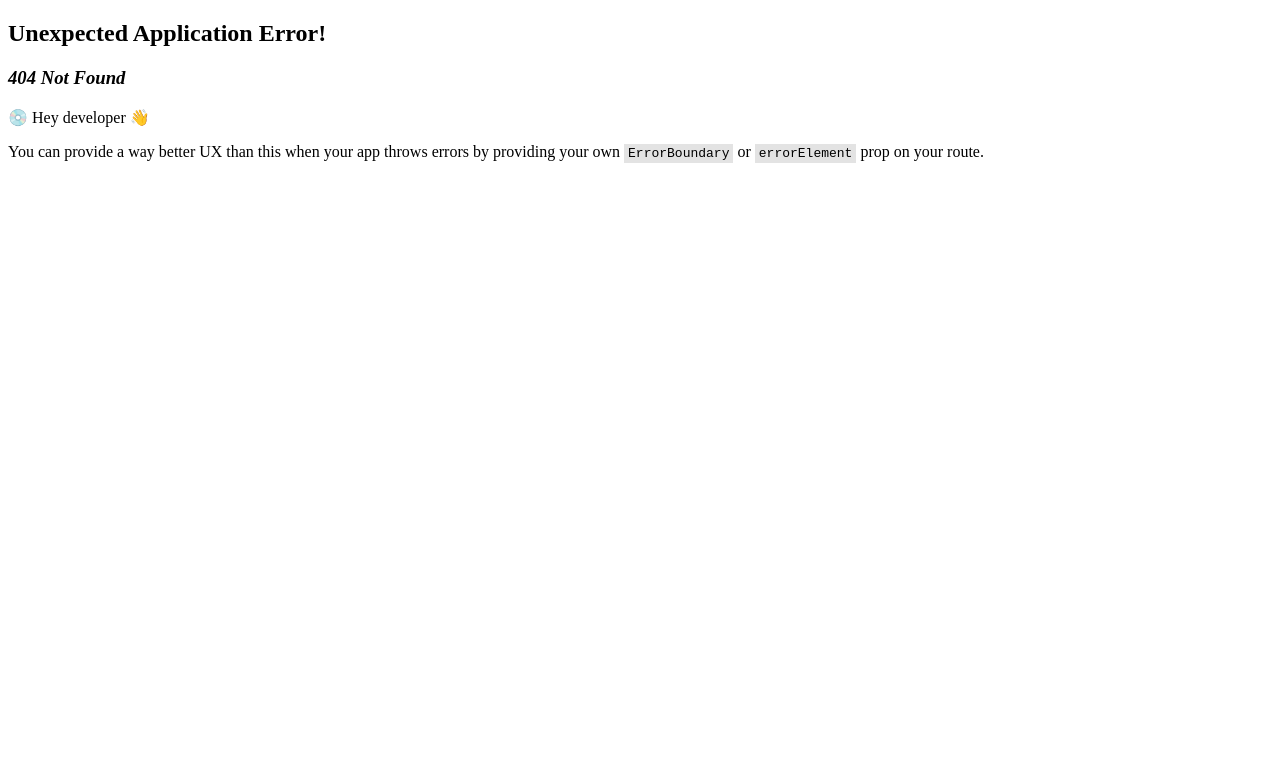
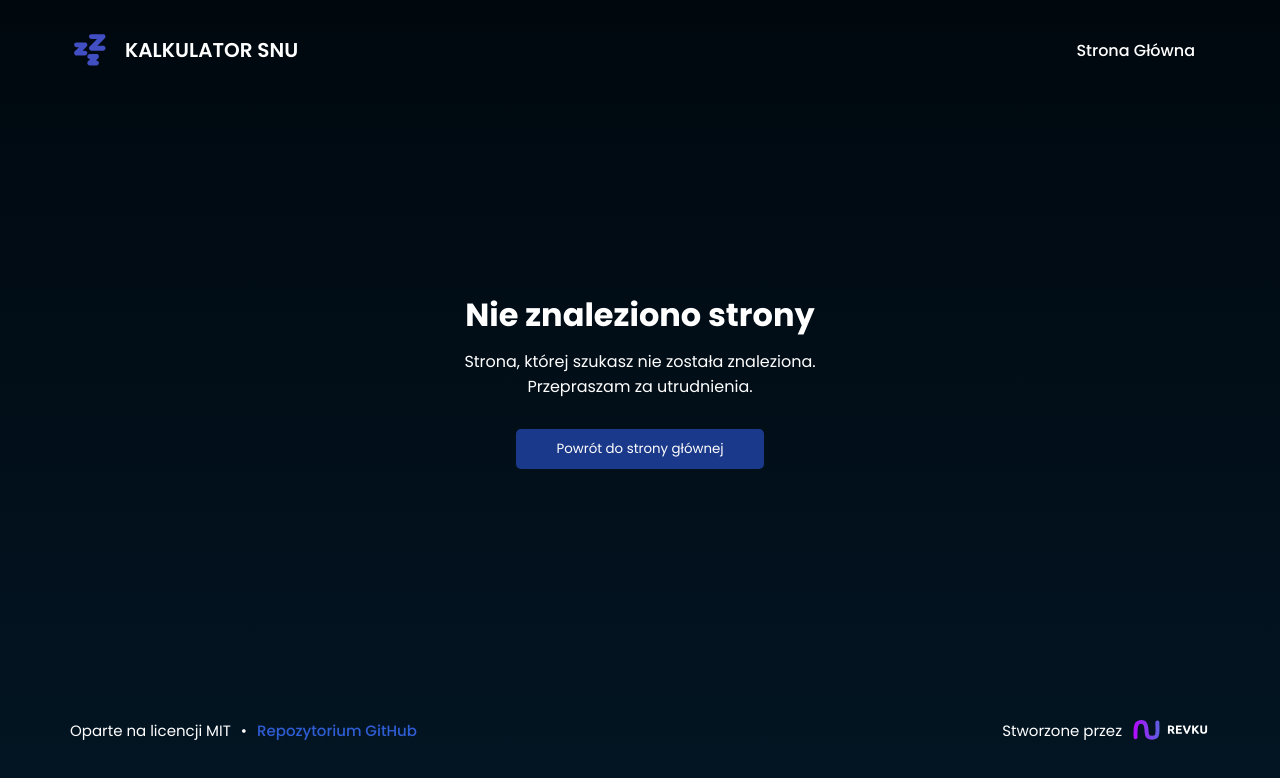
Before and after one commit to Revku/sleep-calculator, a React (Vite) app: page /github in a window 1280 px wide. Before the commit this address had no page. Shown: the top 778 px of the page. Built offline with nearby package versions, Linux system fonts and the light colour scheme.

Commit message:
Add 404 page

```diff
--- a/src/App.jsx
+++ b/src/App.jsx
@@ -2,6 +2,7 @@ import { createBrowserRouter, RouterProvider } from 'react-router-dom';
 import ReactGA from 'react-ga4';
 import Home from 'src/pages/Home';
 import Result from 'src/pages/Result';
+import NotFound from 'src/pages/404';
 
 // Google Analytics initialization
 ReactGA.initialize('G-3NQ8HBSZD6');
@@ -15,6 +16,10 @@ const router = createBrowserRouter([
     path: '/wyniki/:mode/:hours/:minutes',
     element: <Result />,
   },
+  {
+    path: '*',
+    element: <NotFound />,
+  },
 ]);
 
 const App = () => {
--- /dev/null
+++ b/src/pages/404.jsx
@@ -0,0 +1,40 @@
+import { useNavigate } from 'react-router-dom';
+import Button from 'src/components/Button/Button';
+import MainTemplate from 'src/templates/MainTemplate';
+import { styled } from 'styled-components';
+
+const Wrapper = styled.div`
+  width: 100%;
+  height: 100%;
+  padding: 30px;
+  display: flex;
+  justify-content: center;
+  align-items: center;
+  flex-direction: column;
+  text-align: center;
+
+  p {
+    margin-top: 10px;
+    margin-bottom: 30px;
+    max-width: 450px;
+  }
+`;
+
+const NotFound = () => {
+  const navigate = useNavigate();
+
+  return (
+    <MainTemplate>
+      <Wrapper>
+        <h1>Nie znaleziono strony</h1>
+        <p>
+          Strona, której szukasz nie została znaleziona. Przepraszam za
+          utrudnienia.
+        </p>
+        <Button onClick={() => navigate('/')}>Powrót do strony głównej</Button>
+      </Wrapper>
+    </MainTemplate>
+  );
+};
+
+export default NotFound;
```
